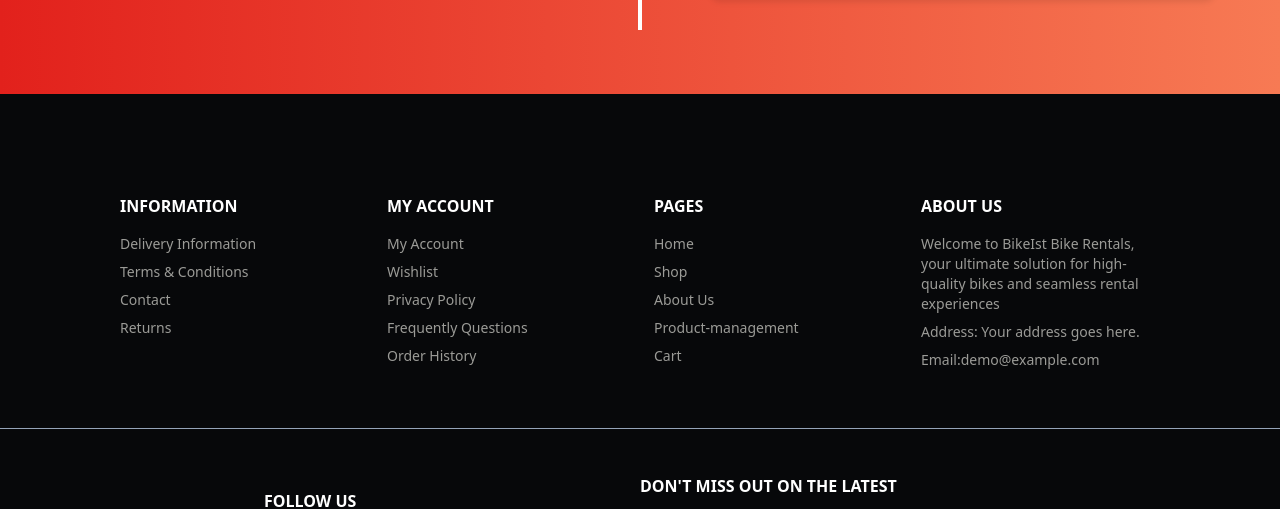
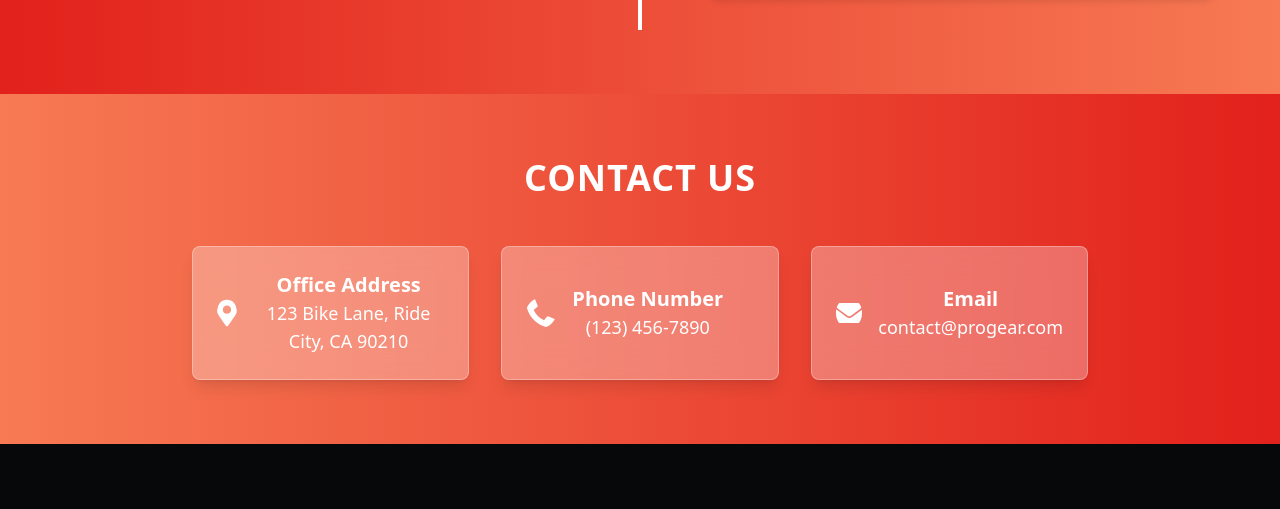
Before and after one commit to golamrabbani93/bikeist, a React (Vite) app: page /about-us in a window 1280 px wide. Shown: the part 4286-4795 px from the top of the page. Built offline with nearby package versions, Linux system fonts and the light colour scheme.

Commit message:
contact info complete

```diff
--- a/src/pages/About/About.tsx
+++ b/src/pages/About/About.tsx
@@ -1,5 +1,6 @@
 import BreadCrumb from '../../components/BreadCrumb/BreadCrumb';
 import useScrollTop from '../../hooks/useScrollTop';
+import ContactInfo from './ContactInfo/ContactInfo';
 import HistoryMilestones from './HistoryMilestones/HistoryMilestones';
 import Mission from './Mission/Mission';
 import Team from './Team/Team';
@@ -12,6 +13,7 @@ const About = () => {
 			<Mission />
 			<Team />
 			<HistoryMilestones />
+			<ContactInfo />
 		</div>
 	);
 };
--- /dev/null
+++ b/src/pages/About/ContactInfo/ContactInfo.tsx
@@ -0,0 +1,42 @@
+import {FaMapMarkerAlt, FaPhoneAlt, FaEnvelope} from 'react-icons/fa';
+
+const ContactInfo = () => {
+	return (
+		<section className="py-16 bg-gradient-to-r from-secondary to-primary text-white">
+			<div className="max-w-4xl mx-auto text-center">
+				<h2 className="text-4xl font-bold mb-12 uppercase tracking-wide">Contact Us</h2>
+
+				<div className="grid grid-cols-1 md:grid-cols-3 gap-8">
+					{/* Address */}
+					<div className="flex items-center bg-white/30 backdrop-blur-lg p-6 rounded-lg shadow-lg border border-white/30">
+						<FaMapMarkerAlt className="text-3xl text-white mr-4" />
+						<div>
+							<h3 className="text-xl font-semibold">Office Address</h3>
+							<p className="text-lg">123 Bike Lane, Ride City, CA 90210</p>
+						</div>
+					</div>
+
+					{/* Phone Number */}
+					<div className="flex items-center bg-white/30 backdrop-blur-lg p-6 rounded-lg shadow-lg border border-white/30">
+						<FaPhoneAlt className="text-3xl text-white mr-4" />
+						<div>
+							<h3 className="text-xl font-semibold">Phone Number</h3>
+							<p className="text-lg">(123) 456-7890</p>
+						</div>
+					</div>
+
+					{/* Email */}
+					<div className="flex items-center bg-white/30 backdrop-blur-lg p-6 rounded-lg shadow-lg border border-white/30">
+						<FaEnvelope className="text-3xl text-white mr-4" />
+						<div>
+							<h3 className="text-xl font-semibold">Email</h3>
+							<p className="text-lg">contact@progear.com</p>
+						</div>
+					</div>
+				</div>
+			</div>
+		</section>
+	);
+};
+
+export default ContactInfo;
```
